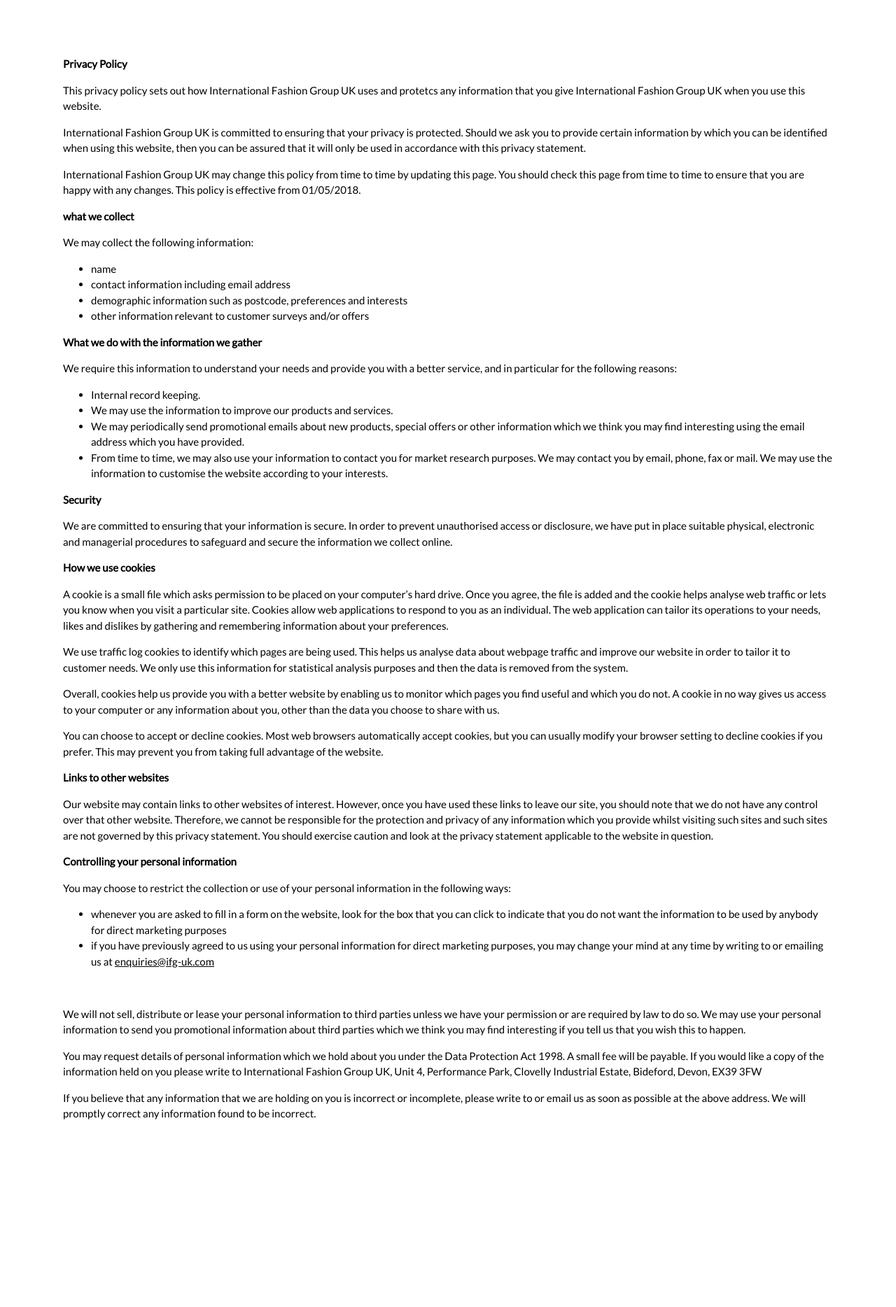
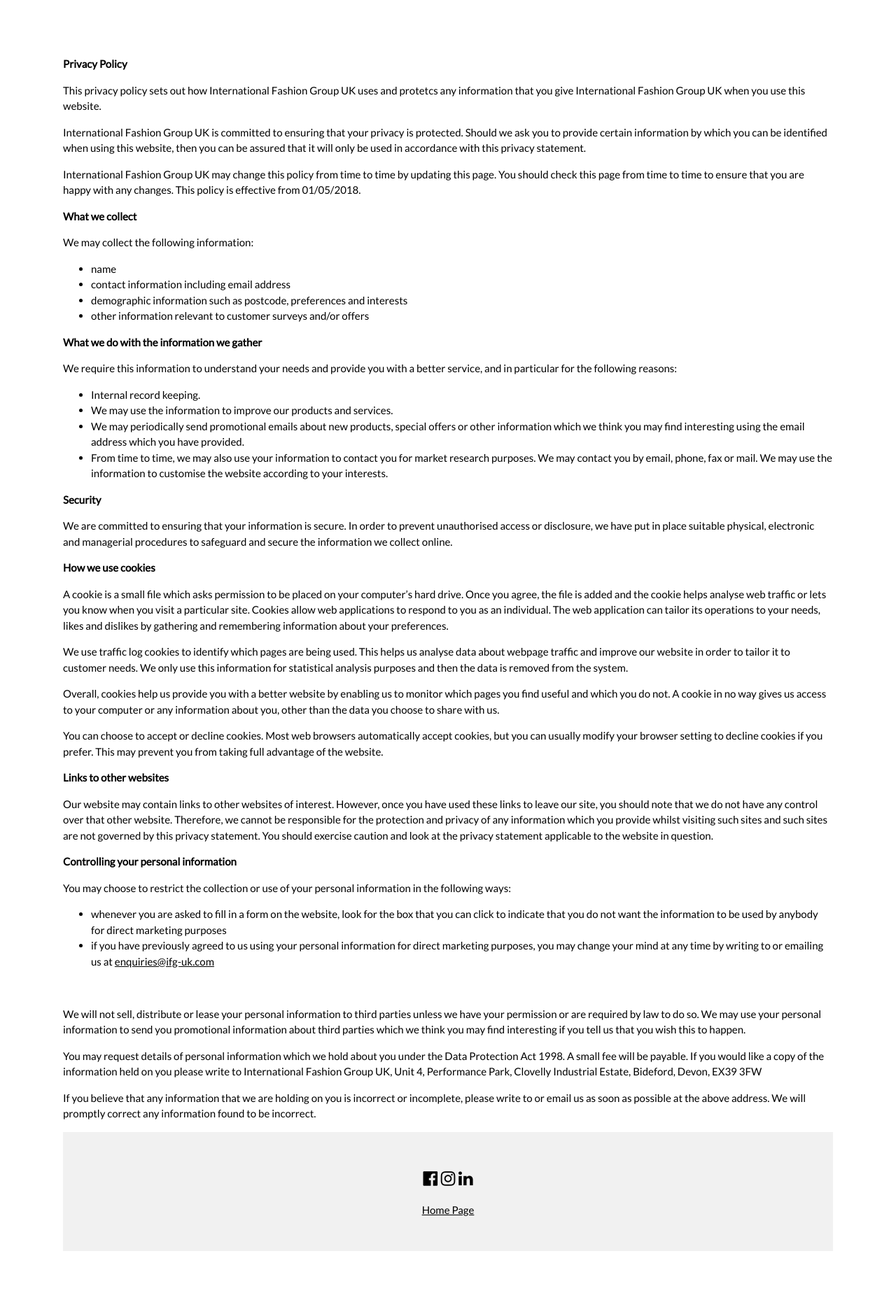
Before and after one commit to sermeor/ifg.uk.website, a PHP site: page /privacy_policy.php in a window 1280 px wide. Shown: the whole page at 70% size. Before the commit the page ends 1600 px from the top, so only its background shows below. Run offline with PHP 8.4, Linux system fonts and the light colour scheme.

Commit message:
Changes to privacy

```diff
--- a/privacy_policy.php
+++ b/privacy_policy.php
@@ -27,7 +27,7 @@ html,body,h1,h2,h3,h4 {font-family:"Lato", sans-serif}
   <p>International Fashion Group UK is committed to ensuring that your privacy is protected. Should we ask you to provide certain information by which you can be identified when using this website, then you can be assured that it will only be used in accordance with this privacy statement.</p>
   <p>International Fashion Group UK may change this policy from time to time by updating this page. You should check this page from time to time to ensure that you are happy with any changes. This policy is effective from 01/05/2018.</p>
 
-  <p><strong>what we collect</strong></p>
+  <p><strong>What we collect</strong></p>
   <p>We may collect the following information:</p>
   <ul>
     <li>name</li>
@@ -66,7 +66,19 @@ html,body,h1,h2,h3,h4 {font-family:"Lato", sans-serif}
   <p>You may request details of personal information which we hold about you under the Data Protection Act 1998. A small fee will be payable. If you would like a copy of the information held on you please write to International Fashion Group UK, Unit 4, Performance Park, Clovelly Industrial Estate, Bideford, Devon, EX39 3FW</p>
   <p>If you believe that any information that we are holding on you is incorrect or incomplete, please write to or email us as soon as possible at the above address. We will promptly correct any information found to be incorrect.</p>
 
+  <!-- Footer -->
+  <footer class="w3-container w3-padding-32 w3-light-grey w3-center">
+    <div class="w3-xlarge w3-section">
+      <i class="fa fa-facebook-official w3-hover-opacity"></i>
+      <i class="fa fa-instagram w3-hover-opacity"></i>
+      <i class="fa fa-linkedin w3-hover-opacity"></i>
+    </div>
 
+    <div class="w3-section">
+      <a href="#">Home Page</a>
+    </div>
+
+  </footer>
 
 <script>
 // Slideshow
```
